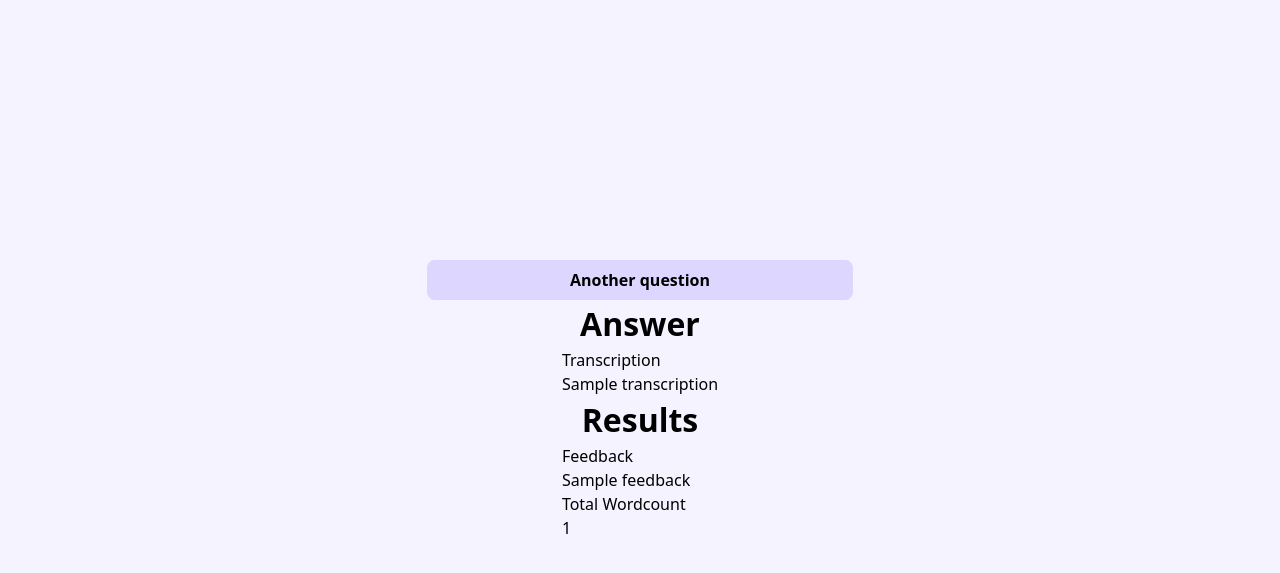
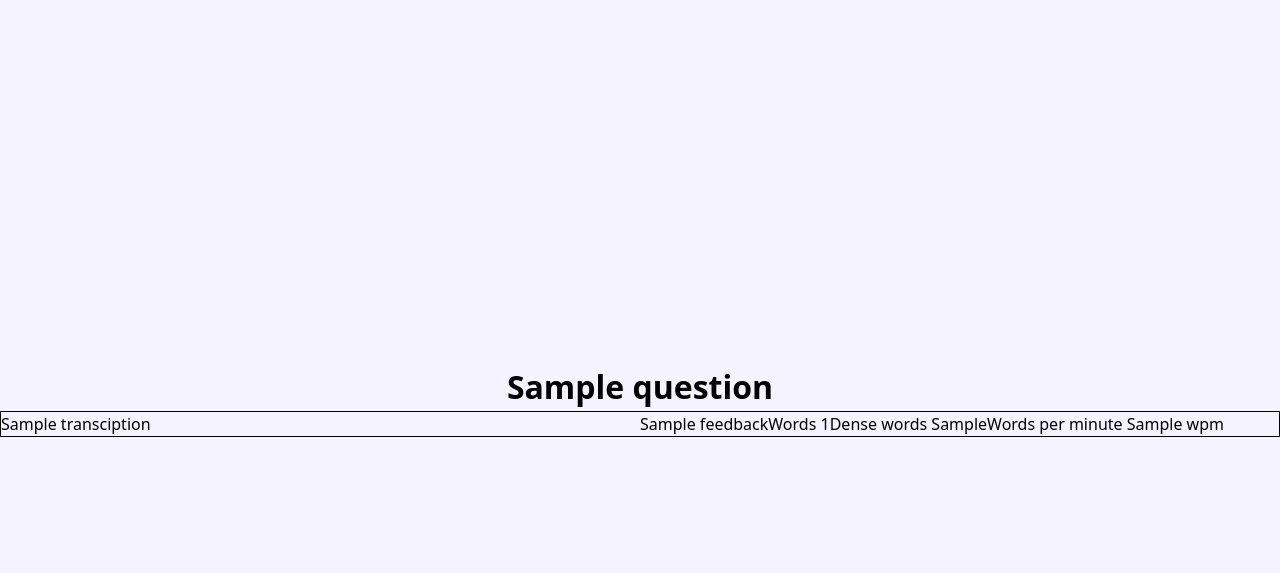
Before and after one commit to LaurenS419/helphelp, a Flask app: template templates/summary.html in a window 1280 px wide. Shown: the top 573 px of the page. Run offline with Flask 3, Linux system fonts and the light colour scheme; the template is opened without the code that fills it: most values are stand-ins (such as "Sample title", 1, 10 or a date in 2020); style sheets or scripts are compiled from the project's sources.

Commit message:
make question global, work on summary template

```diff
--- a/app.py
+++ b/app.py
@@ -27,7 +27,7 @@
 
 @app.route("/interview", methods=["POST"])
 def start_interview():
-
+    global QUESTION
     # get the question selection from main
     question_type = request.form['question-type']
 
@@ -54,6 +54,7 @@
 
 @app.route("/upload_audio", methods=["POST"])
 def upload_audio():
+    global QUESTION
     if "audio" not in request.files:
         return jsonify({"error": "No audio file uploaded"}), 400
 
@@ -74,7 +75,7 @@
     except Exception as e:
         return jsonify({"error": str(e)}), 500
 
-    return render_template("summary.html", data=data)
+    return render_template("summary.html", question=QUESTION, data=data)
 
 
 
--- a/templates/summary.html
+++ b/templates/summary.html
@@ -8,24 +8,29 @@
     <link href="../static/output.css" rel="stylesheet">
 </head>
 
-<body class="">
-    <form class="w-1/3" action="/" method="post">
-        <button class="start-interview-btn">Another question</button>
-    </form>
-
-    <div class="min-h-screen flex items-center justify-center bg-violet-50">
-        <div class="grid grid-cols-1 md:grid-cols-2 gap-6 p-6 max-w-5xl">
-            <div class="p-4 bg-white rounded-lg shadow-lg">
-                <h2 class="text-xl font-bold mb-4">Answer</h2>
-                <h3>Transcription</h2>
-                    <p>{{ data["transcription"] }}</p>
+<body>
+    <h2 class="flex-initial">{{question}}</h2>
+    <div class="w-full h-full flex-1 min-h-0 flex items-center justify-center gap-5 border">
+        <div class="w-full px-5 py-3 flex-1 rounded-lg bg-violet-100/50">
+            {{data['transciption']}}
+        </div>
+        <div class="w-full px-5 py-3 flex-1 flex flex-col rounded-lg bg-violet-100/50">
+            <div id="feedback" class="flex-1">
+                {{data['feedback']}}
             </div>
-            <div class="p-4 bg-white rounded-lg shadow-lg">
-                <h2 class="text-xl font-bold mb-4">Results</h2>
-                <h3>Feedback</h3>
-                <p>{{ data["feedback"] }}</p>
-                <h3>Total Wordcount</h3>
-                <p>{{ data["total_count"] }}</p>
+            <div id="stats" class="flex-initial flex justify-between">
+                <div>
+                    <span>Words</span>
+                    <span>{{data['total_count']}}</span>
+                </div>
+                <div>
+                    <span>Dense words</span>
+                    <span>{{data['dense_words']}}</span>
+                </div>
+                <div>
+                    <span>Words per minute</span>
+                    <span>{{data['wpm']}}</span>
+                </div>
             </div>
         </div>
     </div>
```
